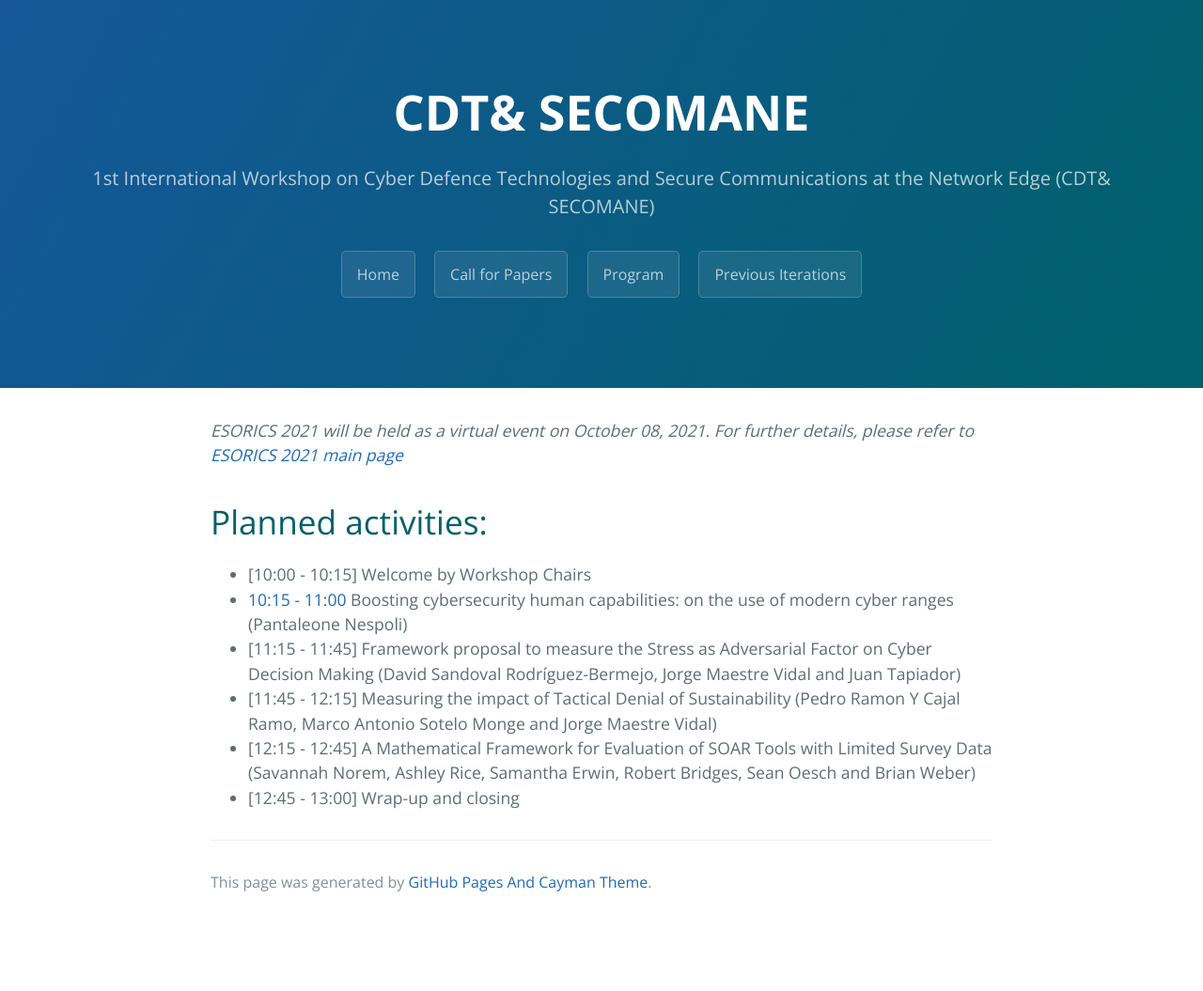
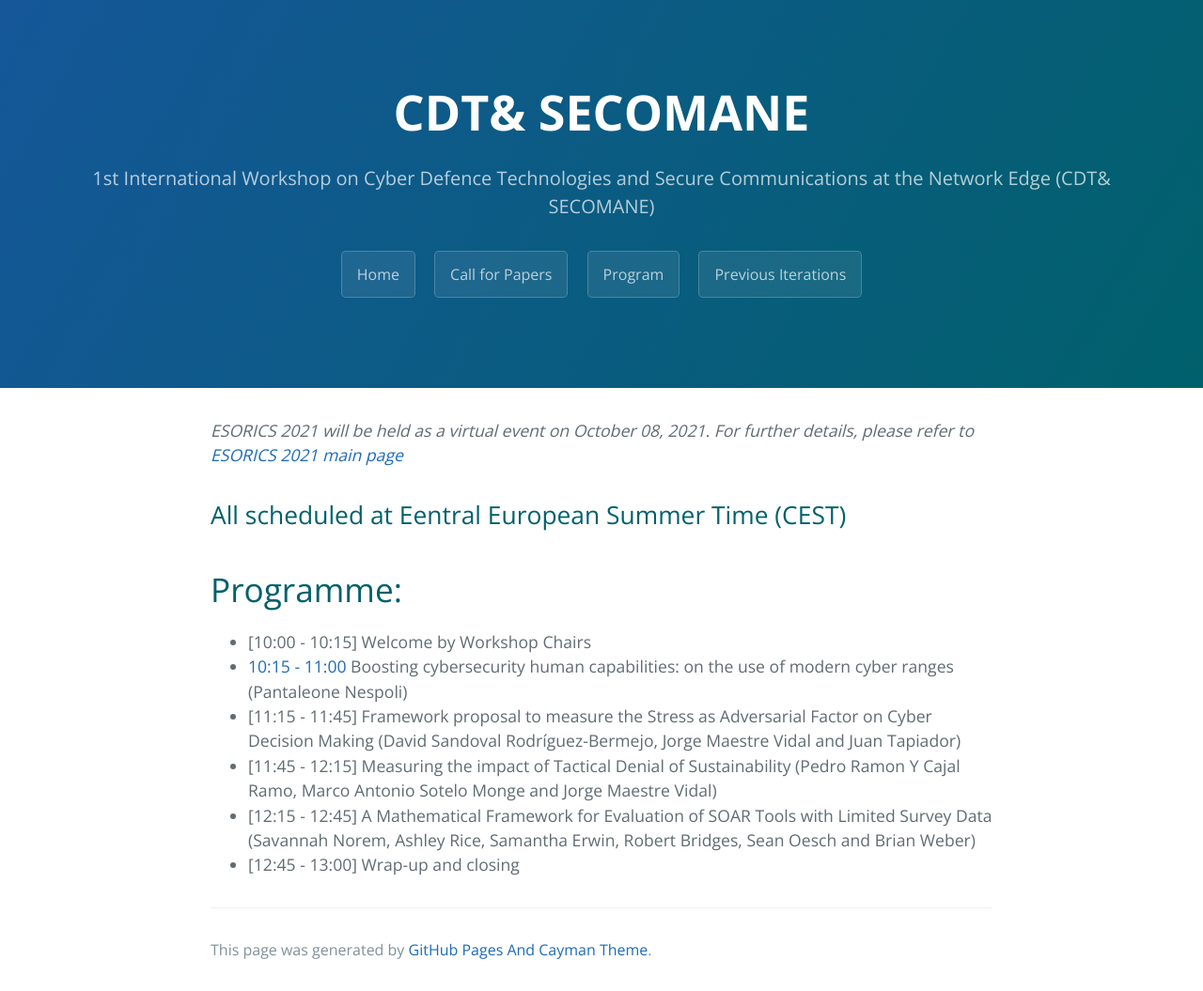
Before and after one commit to cdtsecomane/cdtsecomane.github.io, a Jekyll site: the page built from prog.md, in a window 1280 px wide. Shown: the whole page at 94% size. Built offline with Jekyll 4.4.1, drawn with Linux system fonts in a browser that asks for light colours; before the commit the page ends 983 px from its top, so only the background shows below that.

Commit message:
Update prog.md

```diff
--- a/prog.md
+++ b/prog.md
@@ -3,7 +3,8 @@ layout: default
 ---
 *ESORICS 2021 will be held as a virtual event on October 08, 2021. For further details, please refer to [ESORICS 2021 main page](https://esorics2021.athene-center.de/index.php)*
 
-# Planned activities:
+## All scheduled at Eentral European Summer Time (CEST)
+# Programme:
 * [10:00 - 10:15] Welcome by Workshop Chairs
 * [10:15 - 11:00](Keynote session) Boosting cybersecurity human capabilities: on the use of modern cyber ranges (Pantaleone Nespoli)
 * [11:15 - 11:45] Framework proposal to measure the Stress as Adversarial Factor on Cyber Decision Making (David Sandoval Rodríguez-Bermejo, Jorge Maestre Vidal and Juan Tapiador)
```
